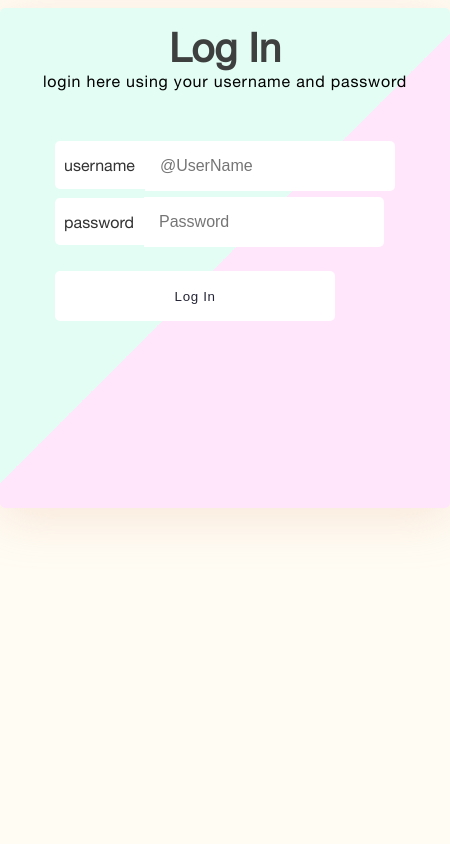
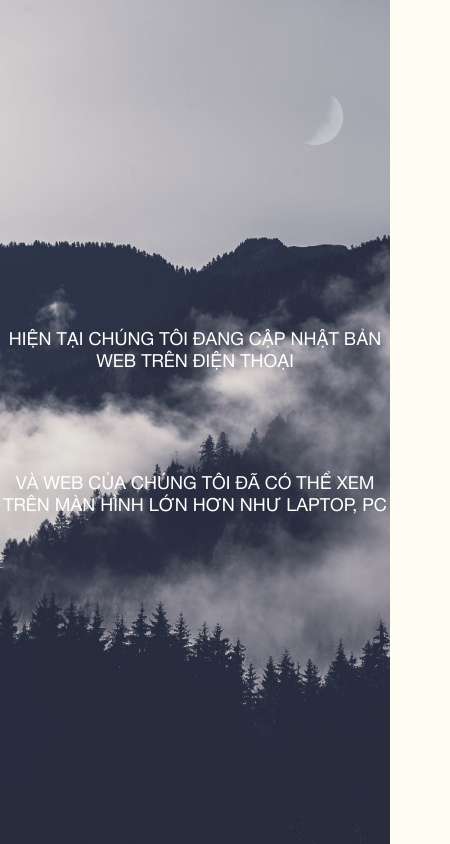
Before and after one commit to tinnguyen2701/TK-Studio, a React app: page /login in a window 390 px wide. Shown: the whole page, 450 px wide, since content can reach past the window. Built offline with nearby package versions, Linux system fonts and the light colour scheme.

Commit message:
fix style part 3

```diff
--- a/src/App.js
+++ b/src/App.js
@@ -1,6 +1,6 @@
 import React from 'react';
 import { BrowserRouter, Switch as Router, Route } from 'react-router-dom';
-import { ThemeProvider } from 'styled-components';
+import styled, { ThemeProvider } from 'styled-components';
 import theme from './theme';
 import Home from './components/Home';
 import Admin from './components/Admin';
@@ -8,10 +8,36 @@ import Login from './components/Login';
 import About from './components/About';
 import Tutorial from './components/Tutorial';
 import singleTutorial from './components/Tutorial/singleTutorial';
+import phoneBackground from './images/background/phoneBackground.jpeg';
+
+const MobiPhoneSize = styled.div`
+  background-image: url(${phoneBackground});
+  background-repeat: none;
+  background-size: cover;
+  background-position: center;
+  height: 100%;
+  width: 100%;
+  color: white;
+  text-align: center;
+  font-size: 18px;
+  display: flex;
+  justify-content: center;
+  align-items: center;
+
+  > div {
+    position: absolute;
+    display: flex;
+    flex-direction: column;
+    > p:nth-child(1) {
+      margin-bottom: 100px;
+    }
+  }
+`;
 
 export default () => {
   return (
     <ThemeProvider theme={theme}>
+      {window.innerWidth > 800 ? (
         <BrowserRouter>
           <Router>
             <Route exact path="/" component={Home} />
@@ -23,6 +49,14 @@ export default () => {
             <Route path="/khoa-hoc/:nameCourse" component={singleTutorial} />
           </Router>
         </BrowserRouter>
+      ) : (
+        <MobiPhoneSize>
+          <div>
+            <p>HIỆN TẠI CHÚNG TÔI ĐANG CẬP NHẬT BẢN WEB TRÊN ĐIỆN THOẠI</p>
+            <p>VÀ WEB CỦA CHÚNG TÔI ĐÃ CÓ THỂ XEM TRÊN MÀN HÌNH LỚN HƠN NHƯ LAPTOP, PC</p>
+          </div>
+        </MobiPhoneSize>
+      )}
     </ThemeProvider>
   );
 };
--- a/src/index.css
+++ b/src/index.css
@@ -3,6 +3,8 @@
   margin: 0;
   padding: 0;
 }
+
+
 body{
   font-family: font_strong;
   background: rgb(255, 252, 244);
@@ -13,5 +15,5 @@ body{
   src:url('./font/TTF/helveticaneue.ttf') format('truetype');
 
   font-weight:normal;
-   font-style:normal;
+  font-style:normal;
 }
```
Also changed, not shown: src/images/background/phoneBackground.jpeg (added). Lines whose indentation alone changed are shown as unchanged.
